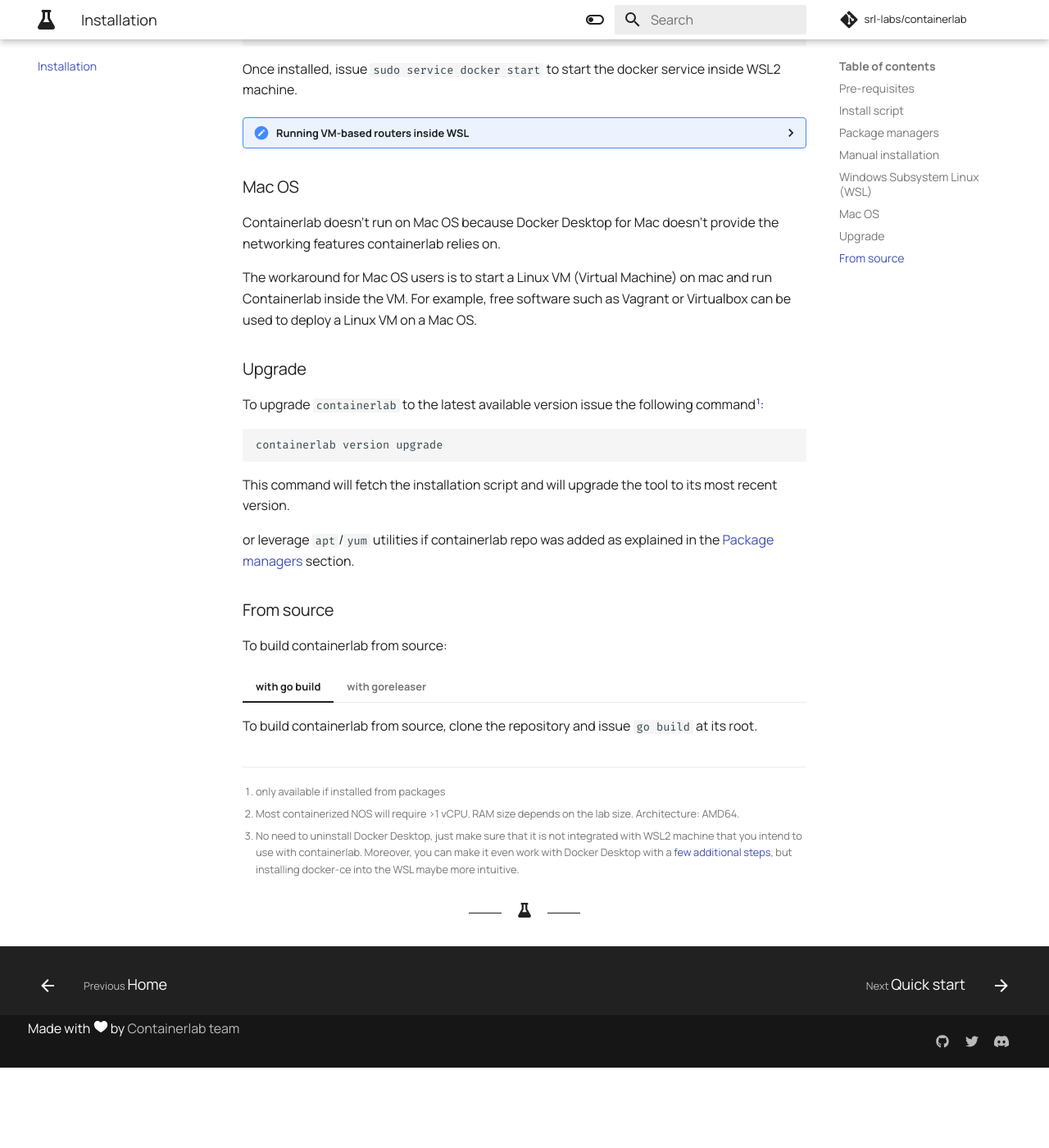
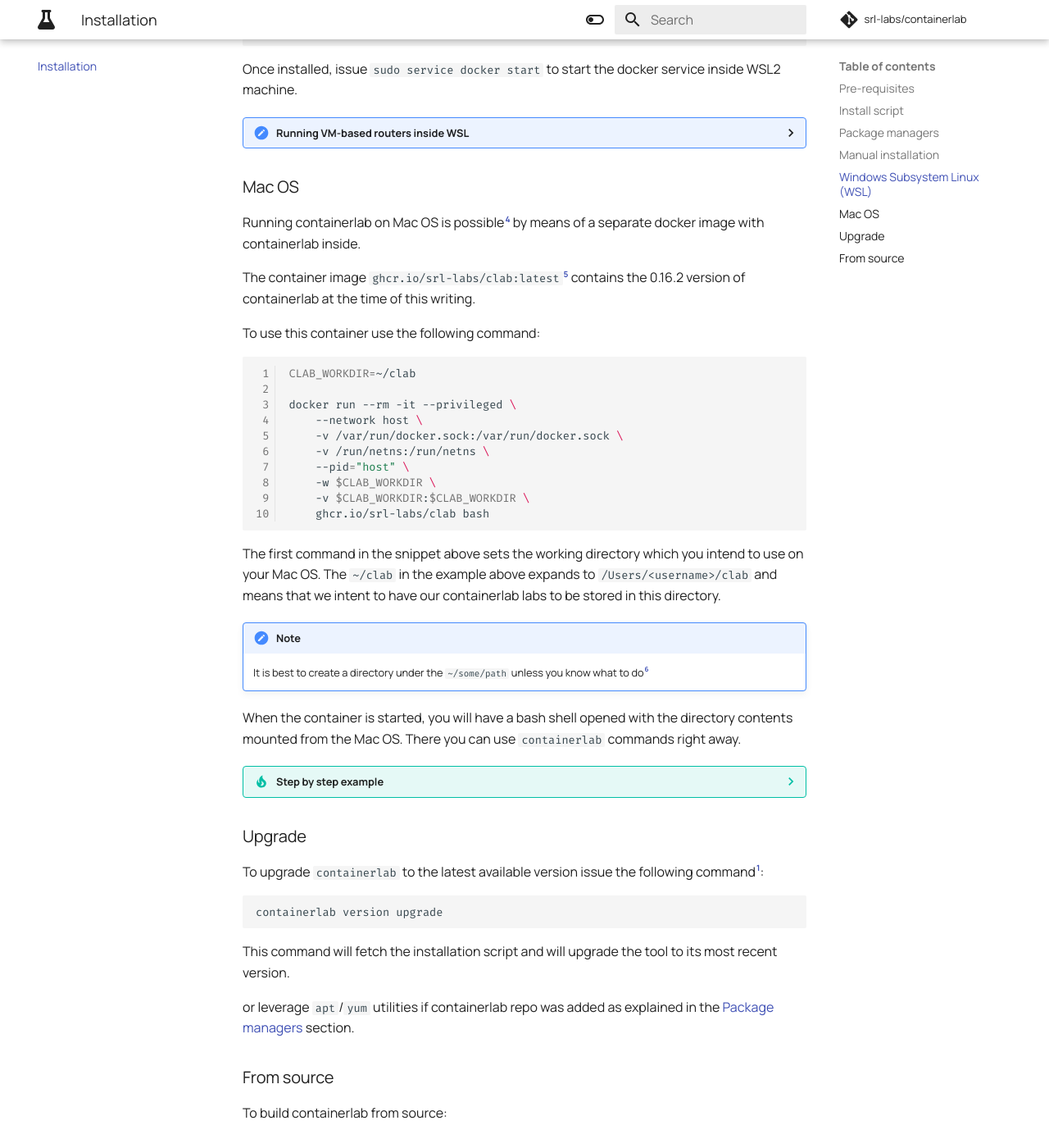
Before and after one commit to srl-labs/containerlab, an MkDocs documentation site: the page built from docs/install.md, in a window 1280 px wide and 1400 px high, scrolled down 2116 px. Shown: the whole window at 82% size. Built offline with MkDocs 1.6.1 and Material for MkDocs 9.7.7, drawn with Linux system fonts in a browser that asks for light colours; comment, search, counter and statistics services are not loaded; before the commit the page ends 3418 px from its top, so only the background shows below that; some of the changed text lies outside the part shown.

Commit message:
added mac os install instructions

````diff
--- a/docs/install.md
+++ b/docs/install.md
@@ -100,9 +100,105 @@ Once installed, issue `sudo service docker start` to start the docker service in
     It appears to be that next versions of WSL2 kernels will support KVM.
 
 ### Mac OS
-Containerlab doesn't run on Mac OS because Docker Desktop for Mac doesn't provide the networking features containerlab relies on.
+Running containerlab on Mac OS is possible[^4] by means of a separate docker image with containerlab inside.
 
-The workaround for Mac OS users is to start a Linux VM (Virtual Machine) on mac and run Containerlab inside the VM. For example, free software such as Vagrant or Virtualbox can be used to deploy a Linux VM on a Mac OS.
+The container image `ghcr.io/srl-labs/clab:latest`[^5] contains the 0.16.2 version of containerlab at the time of this writing.
+
+To use this container use the following command:
+
+```shell linenums="1"
+CLAB_WORKDIR=~/clab
+
+docker run --rm -it --privileged \
+    --network host \
+    -v /var/run/docker.sock:/var/run/docker.sock \
+    -v /run/netns:/run/netns \
+    --pid="host" \
+    -w $CLAB_WORKDIR \
+    -v $CLAB_WORKDIR:$CLAB_WORKDIR \
+    ghcr.io/srl-labs/clab bash
+```
+
+The first command in the snippet above sets the working directory which you intend to use on your Mac OS. The `~/clab` in the example above expands to `/Users/<username>/clab` and means that we intent to have our containerlab labs to be stored in this directory.
+
+!!!note
+    It is best to create a directory under the `~/some/path` unless you know what to do[^6]
+
+When the container is started, you will have a bash shell opened with the directory contents mounted from the Mac OS. There you can use `containerlab` commands right away.
+
+???tip "Step by step example"
+    Let's imagine I want to run a lab with two SR Linux containers running directly on a Mac OS.
+
+    First, I need to have Docker Desktop for Mac installed and running.
+
+    Then I will create a directory under the `$HOME` path on my mac:
+
+    ```
+    mkdir -p ~/clab-mac-demo
+    ```
+
+    Then I will create a clab file defining my lab in the newly created directory:
+
+    ```bash
+    cat <<EOF >> ~/clab-mac-demo/2srl.clab.yml
+    name: 2srl
+
+    topology:
+    nodes:
+        srl1:
+        kind: srl
+        image: ghcr.io/nokia/srlinux
+        srl2:
+        kind: srl
+        image: ghcr.io/nokia/srlinux
+
+    links:
+        - endpoints: ["srl1:e1-1", "srl2:e1-1"]
+    EOF
+    ```
+
+    Now when the clab file is there, launch the container and don't forget to use path to the directory you created:
+
+    ```bash
+    CLAB_WORKDIR=~/clab-mac-demo
+
+    docker run --rm -it --privileged \
+        --network host \
+        -v /var/run/docker.sock:/var/run/docker.sock \
+        -v /run/netns:/run/netns \
+        --pid="host" \
+        -w $CLAB_WORKDIR \
+        -v $CLAB_WORKDIR:$CLAB_WORKDIR \
+        ghcr.io/srl-labs/mac-clab bash
+    ```
+
+    Immediately you will get into the directory inside the container with your lab file available:
+
+    ```
+    root@docker-desktop:/Users/romandodin/clab-mac-demo# ls
+    2srl.clab.yml
+    ```
+
+    Now you can launch the lab, as containerlab is already part of the image:
+    ```
+    root@docker-desktop:/Users/romandodin/clab-mac-demo# clab dep -t 2srl.clab.yml
+    INFO[0000] Parsing & checking topology file: 2srl.clab.yml
+    INFO[0000] Creating lab directory: /Users/romandodin/clab-mac-demo/clab-2srl
+    INFO[0000] Creating root CA
+    INFO[0000] Creating docker network: Name='clab', IPv4Subnet='172.20.20.0/24', IPv6Subnet='2001:172:20:20::/64', MTU='1500'
+    INFO[0000] Creating container: srl1
+    INFO[0000] Creating container: srl2
+    INFO[0001] Creating virtual wire: srl1:e1-1 <--> srl2:e1-1
+    INFO[0001] Adding containerlab host entries to /etc/hosts file
+    +---+----------------+--------------+-----------------------+------+-------+---------+----------------+----------------------+
+    | # |      Name      | Container ID |         Image         | Kind | Group |  State  |  IPv4 Address  |     IPv6 Address     |
+    +---+----------------+--------------+-----------------------+------+-------+---------+----------------+----------------------+
+    | 1 | clab-2srl-srl1 | 574bf836fb40 | ghcr.io/nokia/srlinux | srl  |       | running | 172.20.20.2/24 | 2001:172:20:20::2/64 |
+    | 2 | clab-2srl-srl2 | f88531a74ffb | ghcr.io/nokia/srlinux | srl  |       | running | 172.20.20.3/24 | 2001:172:20:20::3/64 |
+    +---+----------------+--------------+-----------------------+------+-------+---------+----------------+----------------------+
+    ```
+
+
 
 ### Upgrade
 To upgrade `containerlab` to the latest available version issue the following command[^1]:
@@ -130,3 +226,6 @@ To build containerlab from source:
 [^1]: only available if installed from packages
 [^2]: Most containerized NOS will require >1 vCPU. RAM size depends on the lab size. Architecture: AMD64.
 [^3]: No need to uninstall Docker Desktop, just make sure that it is not integrated with WSL2 machine that you intend to use with containerlab. Moreover, you can make it even work with Docker Desktop with a [few additional steps](https://twitter.com/networkop1/status/1380976461641834500/photo/1), but installing docker-ce into the WSL maybe more intuitive.
+[^4]: kudos to Michael Kashin who [shared](https://github.com/srl-labs/containerlab/issues/577#issuecomment-895847387) this approach with us
+[^5]: later we will incorporate the container image build into our release tool chain, so that you could always get the latest containerlab inside that image. For now, if the upgraded version is needed, just do `clab version upgrade` inside the container.
+[^6]: otherwise make sure to add a custom shared directory to the docker on mac.
````
